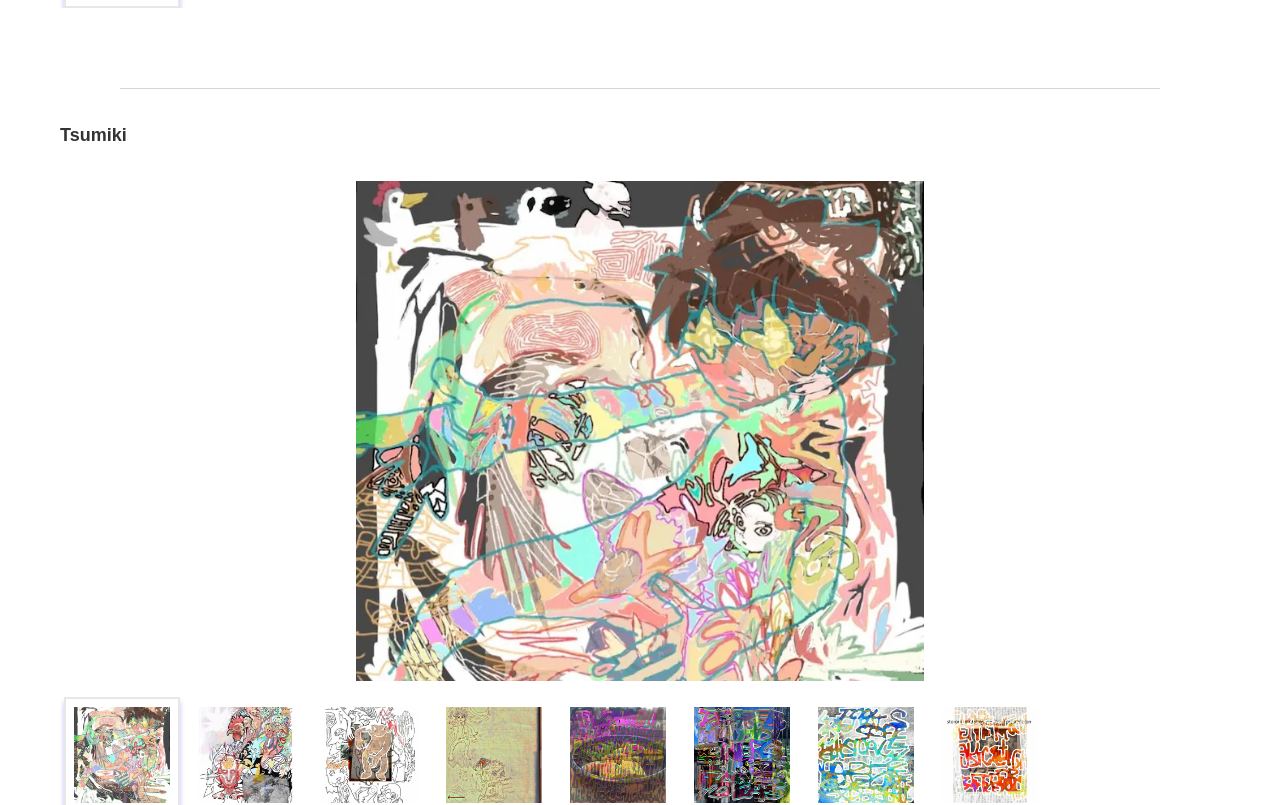
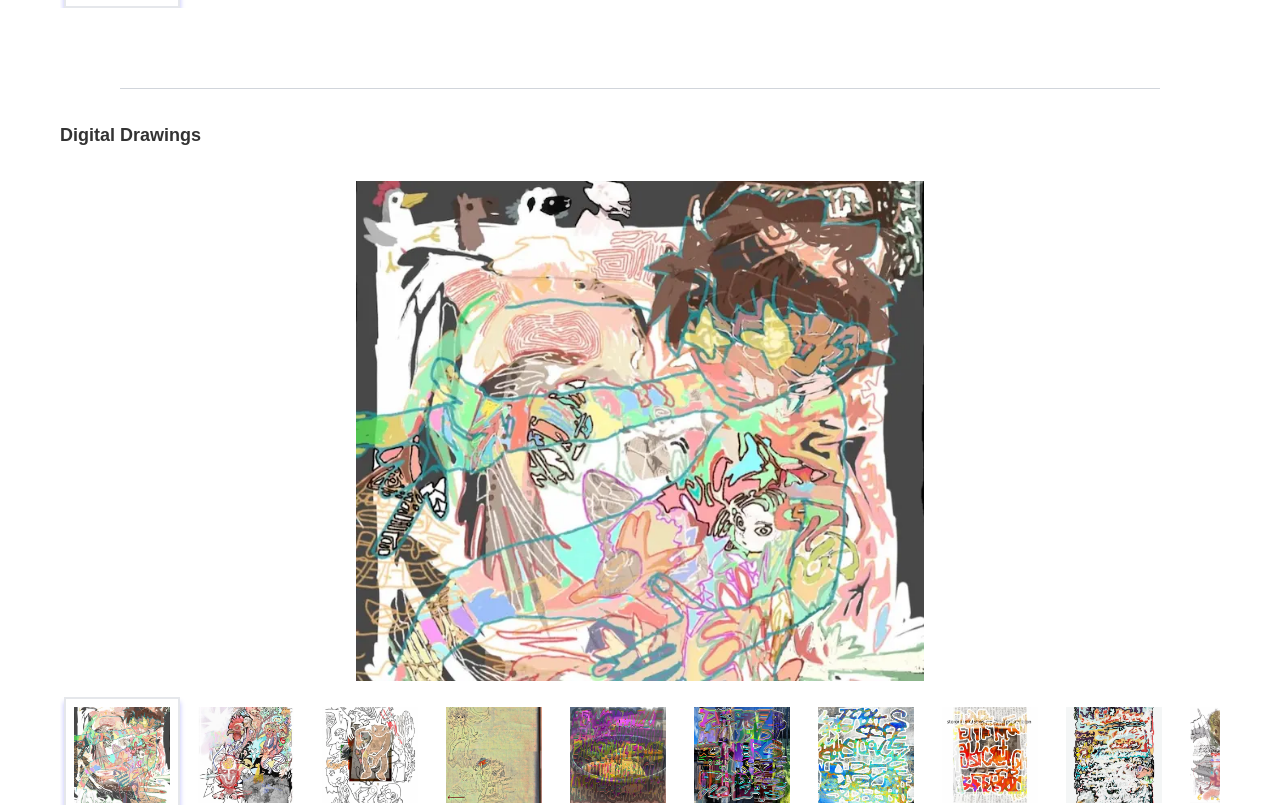
Before and after one commit to takaramarina/resolution, a Next.js app: page /works in a window 1280 px wide. Shown: the part 3366-4171 px from the top of the page. Built offline with nearby package versions, Linux system fonts and the light colour scheme.

Commit message:
collapsing tsumiki into digital drawing

```diff
--- a/app/works/drawings/digital-drawing/page.tsx
+++ b/app/works/drawings/digital-drawing/page.tsx
@@ -96,7 +96,7 @@ export default function Home() {
               {artwork.dimensions}<br />
               {artwork.year}
             </div>
-            <PurchaseInquiryButton artworkName={artwork.artworkTitle} />
+            {/* <PurchaseInquiryButton artworkName={artwork.artworkTitle} /> */}
 
             <p className="text-lg leading-relaxed">
               {/* Additional description or details can go here */}
--- a/app/works/drawings/physical-drawing/page.tsx
+++ b/app/works/drawings/physical-drawing/page.tsx
@@ -96,7 +96,7 @@ export default function Home() {
               {artwork.dimensions}<br />
               {artwork.year}
             </div>
-            <PurchaseInquiryButton artworkName={artwork.artworkTitle} />
+            {/* <PurchaseInquiryButton artworkName={artwork.artworkTitle} /> */}
 
             <p className="text-lg leading-relaxed">
               {/* Additional description or details can go here */}
--- a/app/works/page.tsx
+++ b/app/works/page.tsx
@@ -13,7 +13,7 @@ const allTags = [
   "graphite",
   "drawings",
   "linguistic-characters",
-  "tsumiki",
+  // "tsumiki",
   "digital-drawings",
   "frog",
 ];
--- a/app/works/rotation/adventure/page.tsx
+++ b/app/works/rotation/adventure/page.tsx
@@ -145,8 +145,9 @@ export default function Home() {
             </p>
           </div>
         </div>
-        <Footer />
+
       </main>
+      <Footer />
     </div>
   );
 }
--- a/app/works/rotation/antihero/page.tsx
+++ b/app/works/rotation/antihero/page.tsx
@@ -145,8 +145,8 @@ export default function Home() {
             </p>
           </div>
         </div>
-        <Footer />
       </main>
+      <Footer />
     </div>
   );
 }
--- a/app/works/rotation/dream/page.tsx
+++ b/app/works/rotation/dream/page.tsx
@@ -145,8 +145,8 @@ export default function Home() {
             </p>
           </div>
         </div>
-        <Footer />
       </main>
+      <Footer />
     </div>
   );
 }
--- a/app/works/rotation/electro/page.tsx
+++ b/app/works/rotation/electro/page.tsx
@@ -145,8 +145,8 @@ export default function Home() {
             </p>
           </div>
         </div>
-        <Footer />
       </main>
+      <Footer />
     </div>
   );
 }
--- a/app/works/rotation/glass/page.tsx
+++ b/app/works/rotation/glass/page.tsx
@@ -145,8 +145,8 @@ export default function Home() {
             </p>
           </div>
         </div>
-        <Footer />
       </main>
+      <Footer />
     </div>
   );
 }
--- a/app/works/rotation/omni/page.tsx
+++ b/app/works/rotation/omni/page.tsx
@@ -145,8 +145,8 @@ export default function Home() {
             </p>
           </div>
         </div>
-        <Footer />
       </main>
+      <Footer />
     </div>
   );
 }
--- a/app/works/rotation/organ-space/page.tsx
+++ b/app/works/rotation/organ-space/page.tsx
@@ -145,8 +145,8 @@ export default function Home() {
             </p>
           </div>
         </div>
-        <Footer />
       </main>
+      <Footer />
     </div>
   );
 }
--- a/app/works/rotation/wave/page.tsx
+++ b/app/works/rotation/wave/page.tsx
@@ -145,8 +145,8 @@ export default function Home() {
             </p>
           </div>
         </div>
-        <Footer />
       </main>
+      <Footer />
     </div>
   );
 }
--- a/data/imageData.ts
+++ b/data/imageData.ts
@@ -699,7 +699,7 @@ export const images: Artwork[] = [
     dimensions: "",
     year: 2024,
     description: "",
-    tags: ["tsumiki", "Digital"],
+    tags: ["tsumiki", "digital-drawings", "Digital"],
 
     url: "works/tsumiki/sugi"
   },
@@ -713,7 +713,7 @@ export const images: Artwork[] = [
     dimensions: "",
     year: 2024,
     description: "",
-    tags: ["tsumiki", "Digital"],
+    tags: ["tsumiki", "digital-drawings", "Digital"],
 
     url: "works/tsumiki/using-fingers"
   },
@@ -727,7 +727,7 @@ export const images: Artwork[] = [
     dimensions: "",
     year: 2024,
     description: "",
-    tags: ["tsumiki", "Digital"],
+    tags: ["tsumiki", "digital-drawings", "Digital"],
 
     url: "works/tsumiki/using-feet"
   },
@@ -741,7 +741,7 @@ export const images: Artwork[] = [
     dimensions: "",
     year: 2024,
     description: "",
-    tags: ["tsumiki", "Digital"],
+    tags: ["tsumiki", "digital-drawings", "Digital"],
 
     url: "works/tsumiki/diagram-of-a-tinted-point"
   },
@@ -755,7 +755,7 @@ export const images: Artwork[] = [
     dimensions: "",
     year: 2024,
     description: "",
-    tags: ["tsumiki", "Digital"],
+    tags: ["tsumiki", "digital-drawings", "Digital"],
 
     url: "works/tsumiki/living"
   },
@@ -769,7 +769,7 @@ export const images: Artwork[] = [
     dimensions: "",
     year: 2024,
     description: "",
-    tags: ["tsumiki", "Digital"],
+    tags: ["tsumiki", "digital-drawings", "Digital"],
 
     url: "works/tsumiki/reflection"
   },
@@ -783,7 +783,7 @@ export const images: Artwork[] = [
     dimensions: "",
     year: 2024,
     description: "",
-    tags: ["tsumiki", "Digital"],
+    tags: ["tsumiki", "digital-drawings", "Digital"],
 
     url: "works/tsumiki/flexiblity"
   },
@@ -797,7 +797,7 @@ export const images: Artwork[] = [
     dimensions: "",
     year: 2024,
     description: "",
-    tags: ["tsumiki", "Digital"],
+    tags: ["tsumiki", "digital-drawings", "Digital"],
 
     url: "works/tsumiki/correctness-kills"
   },
```
